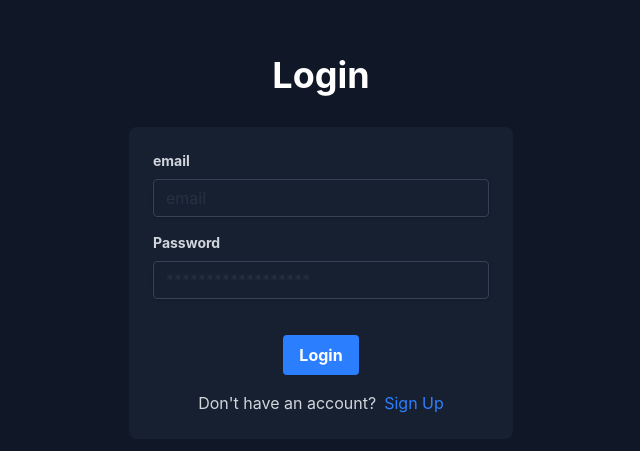
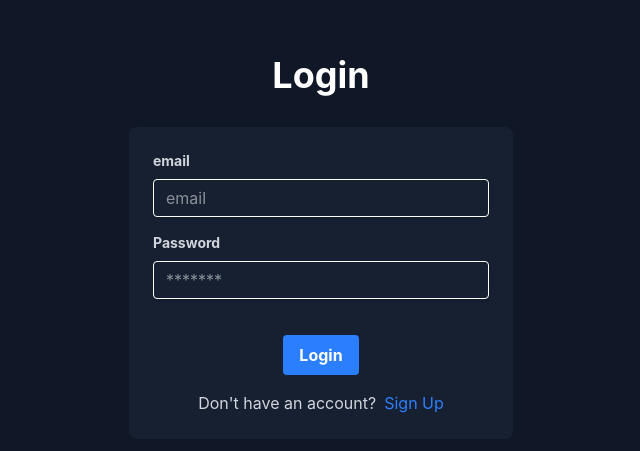
Before and after one commit to OikawaToru1/Buddy, a React (Vite) app in the folder client/: page /login in a window 1280 px wide. Shown: the part 153-604 px from the top of the page, without its empty margins (319-959 px from the left). Built offline with nearby package versions, Linux system fonts and the light colour scheme; no server answers.

Commit message:
added logic to implement use of state after succesful login

```diff
--- a/client/src/pages/Login.tsx
+++ b/client/src/pages/Login.tsx
@@ -1,7 +1,10 @@
 import { useEffect, useState } from "react";
 import axios from "axios";
-import { useDispatch } from "react-redux";
+import { useSelector,useDispatch } from "react-redux";
+import type { RootState } from "../rtk/store.js";
 import { loginSuccess, logout } from "../rtk/slice/authSlice";
+import { useNavigate } from "react-router";
+
 
 interface LoginProps  {
     password : string;
@@ -13,7 +16,9 @@ function Login() {
     email: '',
     password: '',
   });
+  const authState = useSelector((state: RootState)=> state.auth.isAuthenticated);
   const dispatch = useDispatch();
+  const navigate = useNavigate();
 
   const handleLogin = (e: React.FormEvent<HTMLFormElement>) => {
     e.preventDefault();
@@ -21,7 +26,12 @@ function Login() {
     axios.post("/api/users/login", formData, {withCredentials : true})
       .then((response) => {
         console.log("Login successful:", response.data);
-
+        if(response.data && response.data.user){
+          dispatch(loginSuccess(
+            response.data.user
+          ))
+        }
+        navigate("/home");
         // Handle successful login, e.g., redirect to dashboard
       })
       .catch((error) => {
@@ -34,6 +44,7 @@ function Login() {
     axios.post("/api/auth/logout", {}, {withCredentials : true})
       .then((response) => {
         console.log("Logout successful:", response.data.message);
+        dispatch(logout());
         // Handle successful logout, e.g., redirect to login page
       })
       .catch((error) => {
@@ -58,7 +69,7 @@ function Login() {
             email
           </label>
           <input
-            className="shadow appearance-none border rounded w-full py-2 px-3 text-gray-700 leading-tight focus:outline-none focus:shadow-outline"
+            className="shadow appearance-none border rounded w-full py-2 px-3 text-white leading-tight focus:outline-none focus:shadow-outline"
             id="email"
             type="text"
             placeholder="email"
@@ -71,10 +82,10 @@ function Login() {
             Password
           </label>
           <input
-            className="shadow appearance-none border rounded w-full py-2 px-3 text-gray-700 mb-3 leading-tight focus:outline-none focus:shadow-outline"
+            className="shadow appearance-none border rounded w-full py-2 px-3 text-white mb-3 leading-tight focus:outline-none focus:shadow-outline"
             id="password"
             type="password"
-            placeholder="******************"
+            placeholder="*******"
             value={formData.password}
             onChange={(e) => setFormData({ ...formData, password: e.target.value })}
           />
```
